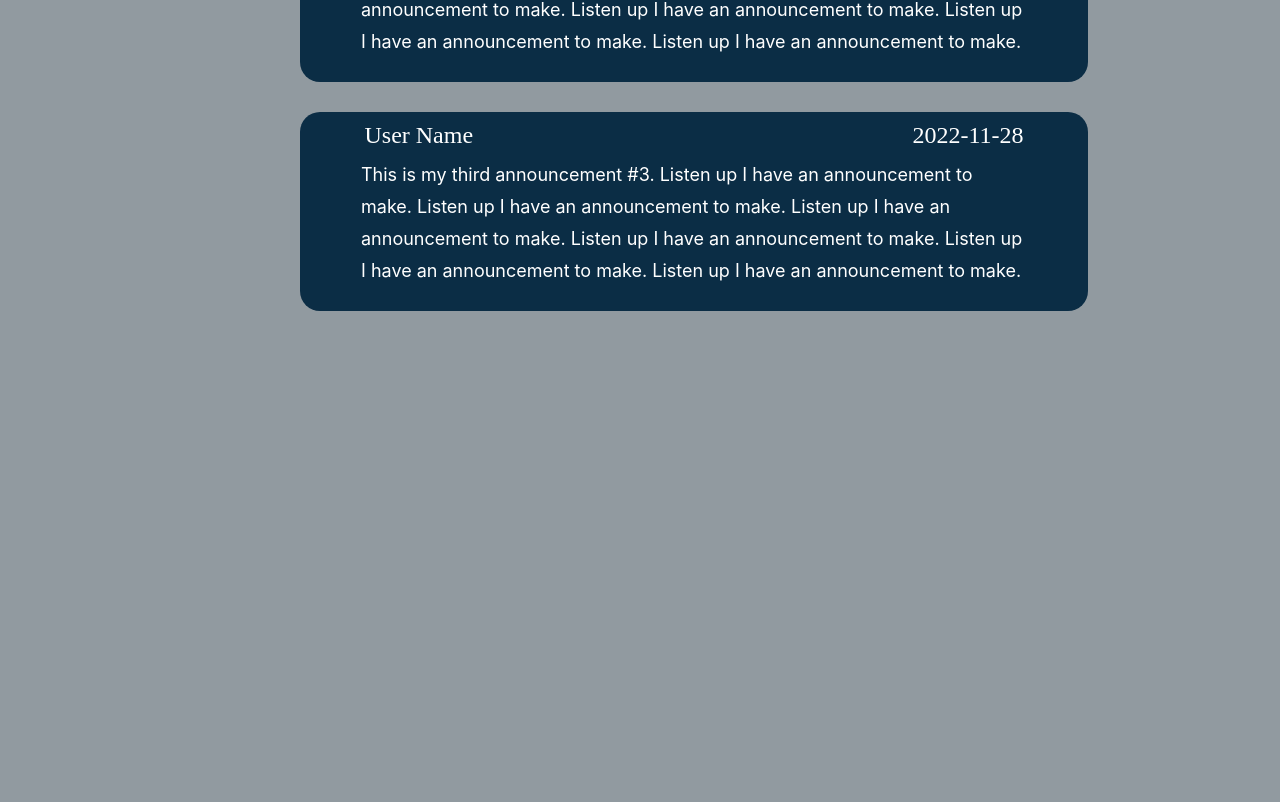
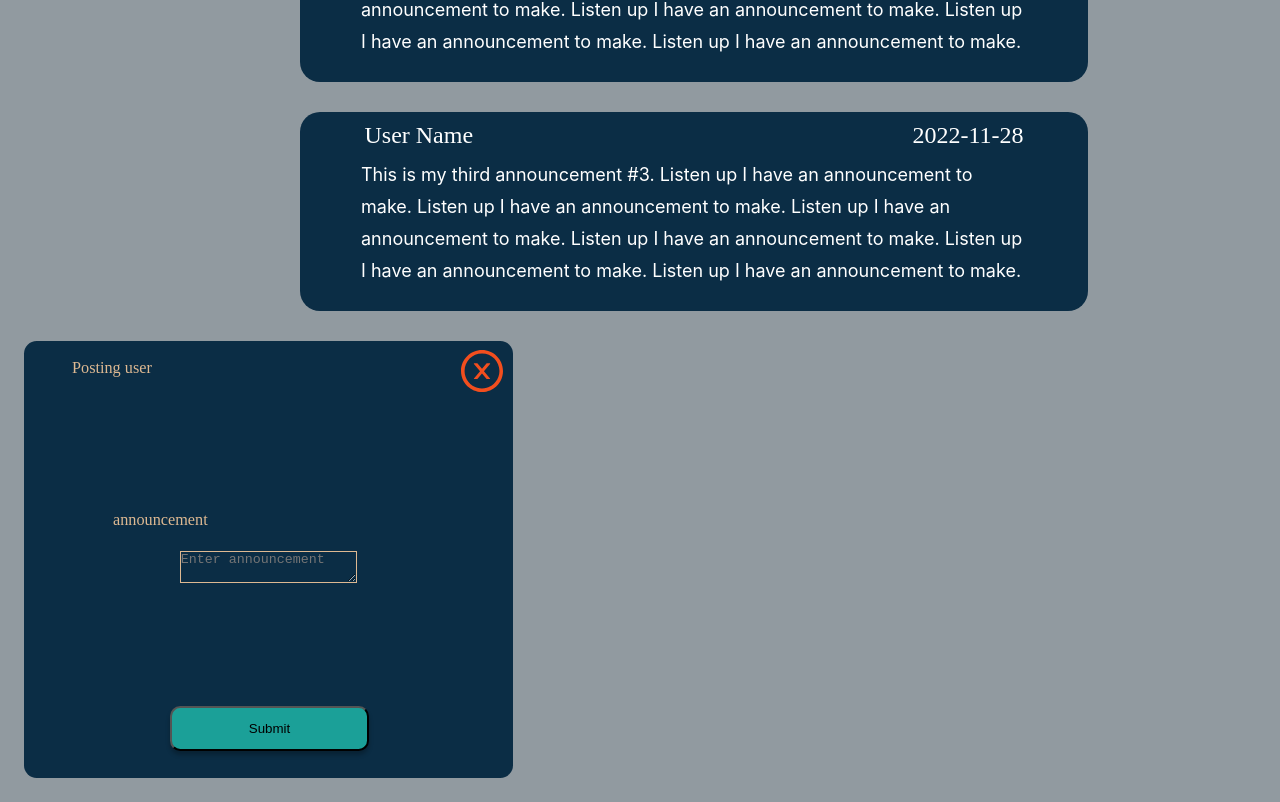
Before and after one commit to M-Cleveland153/Project_Management_App_Front_End_2022-12-10, a React (Create React App) app: page /home in a window 1280 px wide. Shown: the part 630-1432 px from the top of the page. Before the commit the page ends 971 px from the top, so only its background shows below. Built offline with nearby package versions, Linux system fonts and the light colour scheme.

Commit message:
Created Add Announcement Overlay

```diff
--- /dev/null
+++ b/src/components/announcements/AddAnnouncement.css
@@ -0,0 +1,99 @@
+form {
+  display: flex;
+  justify-content: space-around;
+  flex-direction: column;
+  text-align: center;
+  position: relative;
+  width: 488.52px;
+  height: 437px;
+  background: #0b2d45;
+  border-radius: 12.722px;
+  align-items: center;
+  margin: 1.5em;
+}
+
+.posting-user {
+  position: absolute;
+  left: 9.83%;
+  right: 15.25%;
+  top: 3.66%;
+  bottom: 90.85%;
+
+  font-family: "Mulish";
+  font-style: normal;
+  font-weight: 400;
+  font-size: 16.2439px;
+  line-height: 150%;
+  /* or 24px */
+
+  display: flex;
+  align-items: center;
+  text-align: center;
+
+  color: #deb992;
+}
+
+.announcement {
+  position: absolute;
+  left: 18.22%;
+  right: 58.86%;
+  top: 38.44%;
+  bottom: 56.06%;
+
+  font-family: "Mulish";
+  font-style: normal;
+  font-weight: 400;
+  font-size: 16.2439px;
+  line-height: 150%;
+  /* or 24px */
+
+  display: flex;
+  align-items: center;
+  text-align: center;
+
+  color: #deb992;
+}
+
+.announcement-input {
+  margin-top: 1.5em;
+  background-color: transparent;
+    border-top-style: hidden;
+    border-left-style: hidden;
+    border-right-style: hidden;
+    border-bottom-style: groove;
+    border-color: white;
+    color: white;
+
+  border: 1px solid #deb992;
+}
+
+.close-btn {
+  line-height: 24px;
+  width: 24px;
+  font-size: 36pt;
+  font-family: tahoma;
+  margin-top: 1px;
+  margin-right: 2px;
+  position: absolute;
+  top: 0;
+  right: 0;
+  margin-right: 0.75em;
+  color: #f24e1e;
+  padding: 5px;
+  cursor: pointer;
+  background: transparent;
+  border: none;
+  outline: none;
+}
+
+.submit-btn {
+  position: absolute;
+  width: 199px;
+  height: 45px;
+  left: 146px;
+  top: 365px;
+
+  background: #1ba098;
+  box-shadow: 0px 4px 4px rgba(0, 0, 0, 0.25);
+  border-radius: 10.2875px;
+}
--- /dev/null
+++ b/src/components/announcements/AddAnnouncement.js
@@ -0,0 +1,21 @@
+import React, { useRef } from "react";
+import "./AddAnnouncement.css";
+import { AiOutlineCloseCircle } from "react-icons/ai";
+
+const AddAnnouncement = () => {
+  return (
+    <form>
+      <button class="close-btn">
+        <AiOutlineCloseCircle />
+      </button>
+      <p class="posting-user">Posting user</p>
+      <div>
+        <p class="announcement">announcement</p>
+        <textarea class="announcement-input" placeholder="Enter announcement" name="announcement-input"></textarea>
+      </div>
+      <button class="submit-btn">Submit</button>
+    </form>
+  );
+};
+
+export default AddAnnouncement;
--- a/src/routes/Announcements.js
+++ b/src/routes/Announcements.js
@@ -3,6 +3,7 @@ import AnnouncementList from "../components/announcements/AnnouncementList";
 import classes from "../components/announcements/Announcements.module.css";
 import Navbar from "../components/Navbar";
 import Popup from "../components/popup/Popup";
+import AddAnnouncement from "../components/announcements/AddAnnouncement";
 
 const Announcements = () => {
   const loadedAnnouncements = [
@@ -54,6 +55,7 @@ const Announcements = () => {
           <h3>Overlay Template Title</h3>
           <p>Michael was here...</p>
         </Popup>
+        <AddAnnouncement />
       </section>
 
   );
```
